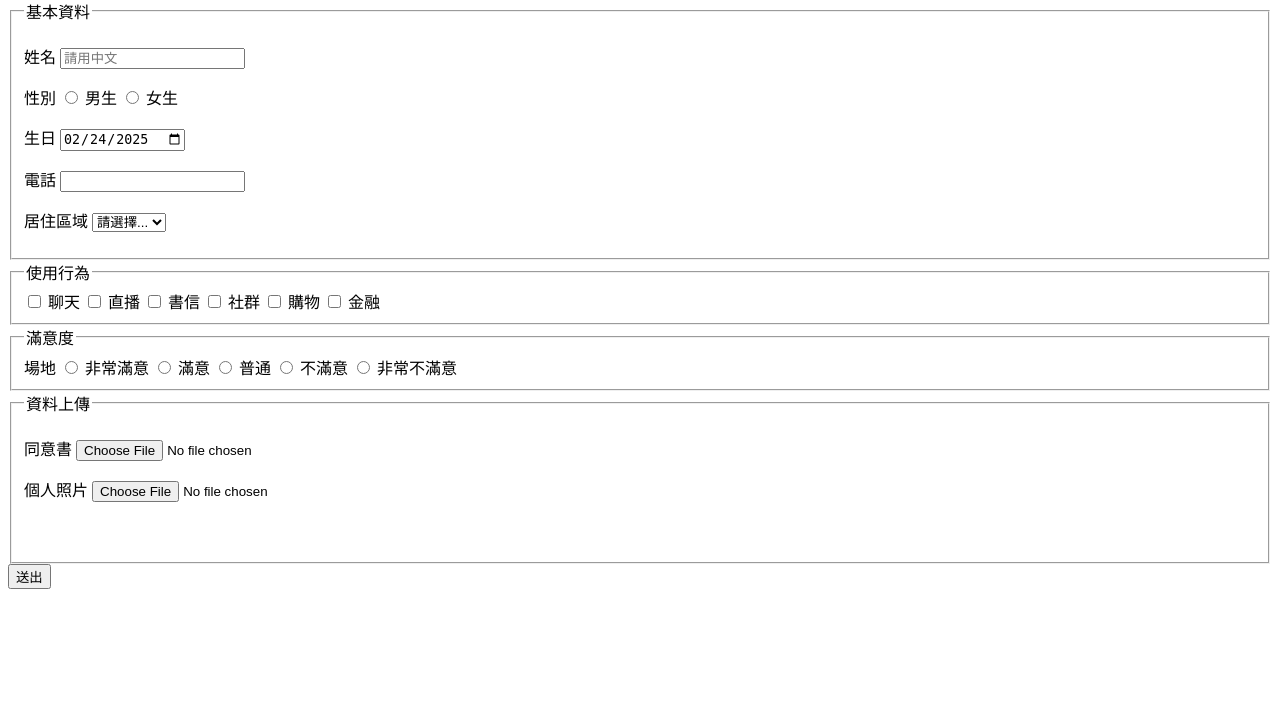
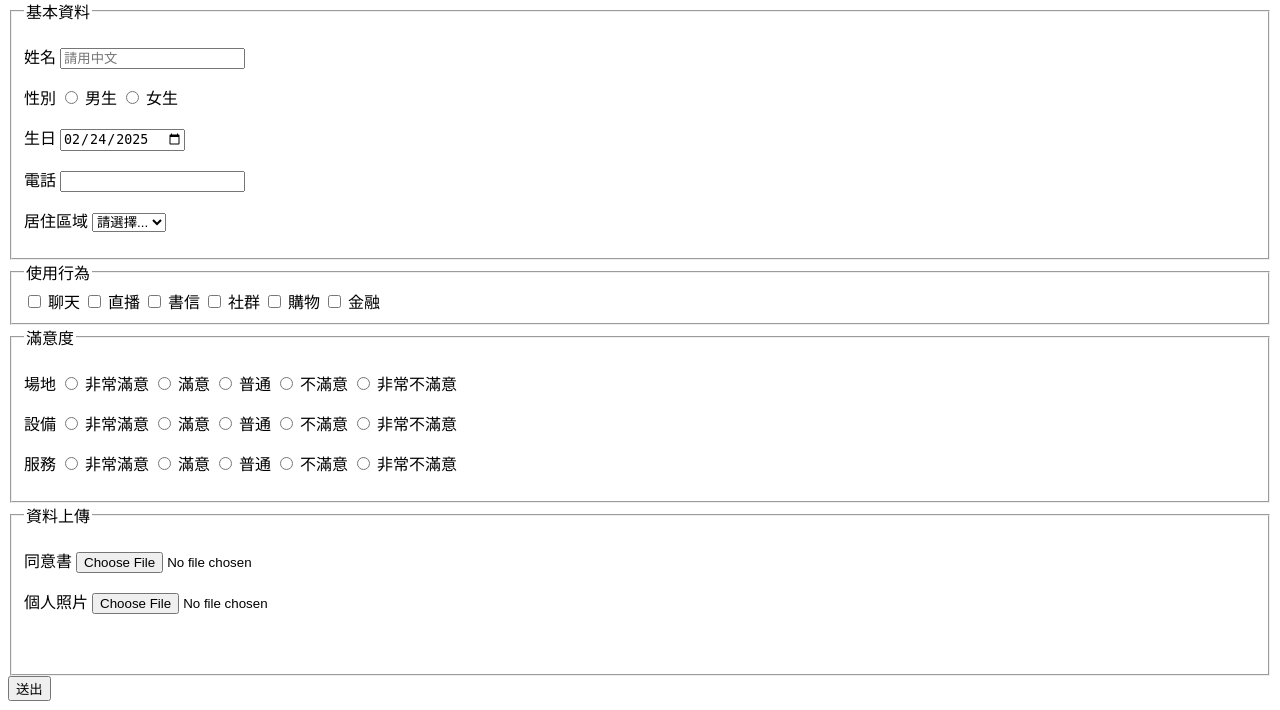
Before and after one commit to devinliang/2025phpmysql, a PHP site: page / in a window 1280 px wide. Shown: the part 90-800 px from the top of the page. Run offline with PHP 8.4, Linux system fonts and the light colour scheme.

Commit message:
Update index.php

```diff
--- a/index.php
+++ b/index.php
@@ -66,6 +66,7 @@
    <fieldset>
     <legend>滿意度</legend>
 
+        <p>
         <label for="">場地</label>
         <input type="radio" name="place" id="place1" value="5">
         <label for="place1">非常滿意</label>
@@ -77,7 +78,35 @@
         <label for="place4">不滿意</label>
         <input type="radio" name="place" id="place5" value="1">
         <label for="place5">非常不滿意</label>
+        </p>
 
+        <p>
+        <label for="">設備</label>
+        <input type="radio" name="device" id="device1" value="5">
+        <label for="device1">非常滿意</label>
+        <input type="radio" name="device" id="device2" value="4">
+        <label for="device2">滿意</label>
+        <input type="radio" name="device" id="device3" value="3">
+        <label for="device3">普通</label>
+        <input type="radio" name="device" id="device4" value="2">
+        <label for="device4">不滿意</label>
+        <input type="radio" name="device" id="device5" value="1">
+        <label for="device5">非常不滿意</label>
+        </p>
+
+        <p>
+        <label for="">服務</label>
+        <input type="radio" name="service" id="service1" value="5">
+        <label for="service1">非常滿意</label>
+        <input type="radio" name="service" id="service2" value="4">
+        <label for="service2">滿意</label>
+        <input type="radio" name="service" id="service3" value="3">
+        <label for="service3">普通</label>
+        <input type="radio" name="service" id="service4" value="2">
+        <label for="service4">不滿意</label>
+        <input type="radio" name="service" id="service5" value="1">
+        <label for="service5">非常不滿意</label>
+        </p>
    </fieldset>
 
    <fieldset>
@@ -120,6 +149,9 @@ if (isset($_POST["submit"])) {
     $bday   = $_REQUEST["bday"];
     $phone  = $_REQUEST["phone"];
     $area   = $_REQUEST["area"];
+    $place  = $_REQUEST["place"];
+    $device = $_REQUEST["device"];
+    $service = $_REQUEST["service"];
 
     echo "<p>資料收到</p>";
 
@@ -136,6 +168,8 @@ if (isset($_POST["submit"])) {
     echo "<p>你的生日:" . $bday ."</p>";
     echo "<p>你的電話:" . $phone ."</p>";
     echo "<p>你居住區域:" . $area ."</p>";
+
+    echo "<p>滿意度: 場地: $place , 設備:$device, 服務:$service </p>";
 }
 
 ?>
```
